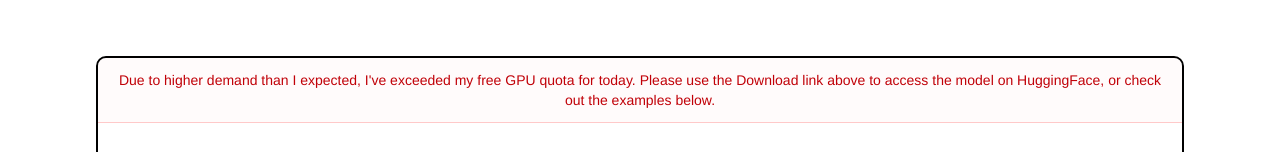
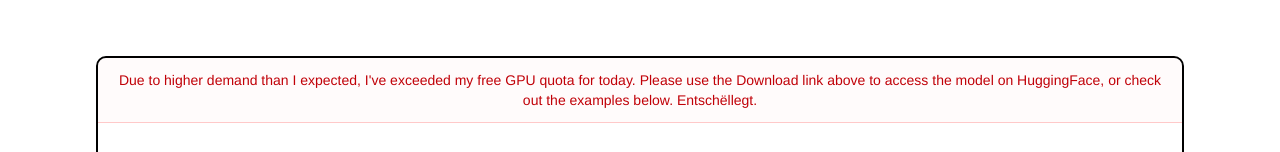
Before and after one commit to Wavemark-Systems/wavemark-nextjs, a Next.js app: page / in a window 1280 px wide. Shown: the part 376-528 px from the top of the page. Built offline with nearby package versions, Linux system fonts and the light colour scheme.

Commit message:
suffering from success

```diff
--- a/src/components/landing_page/Demo.tsx
+++ b/src/components/landing_page/Demo.tsx
@@ -66,7 +66,8 @@
         {/* GPU Quota Notice */}
         <div className="p-3 border-b border-red-200 bg-red-50/30">
           <p className="text-sm text-red-700 text-center">
-            Due to higher demand than I expected, I've exceeded my free GPU quota for today. Please use the Download link above to access the model on HuggingFace, or check out the examples below.
+            Due to higher demand than I expected, I&apos;ve exceeded my free GPU quota for today. Please use the Download link above to access the model on HuggingFace, or check out the examples below.
+            Entschëllegt.
           </p>
         </div>
         <div className="relative">
```
